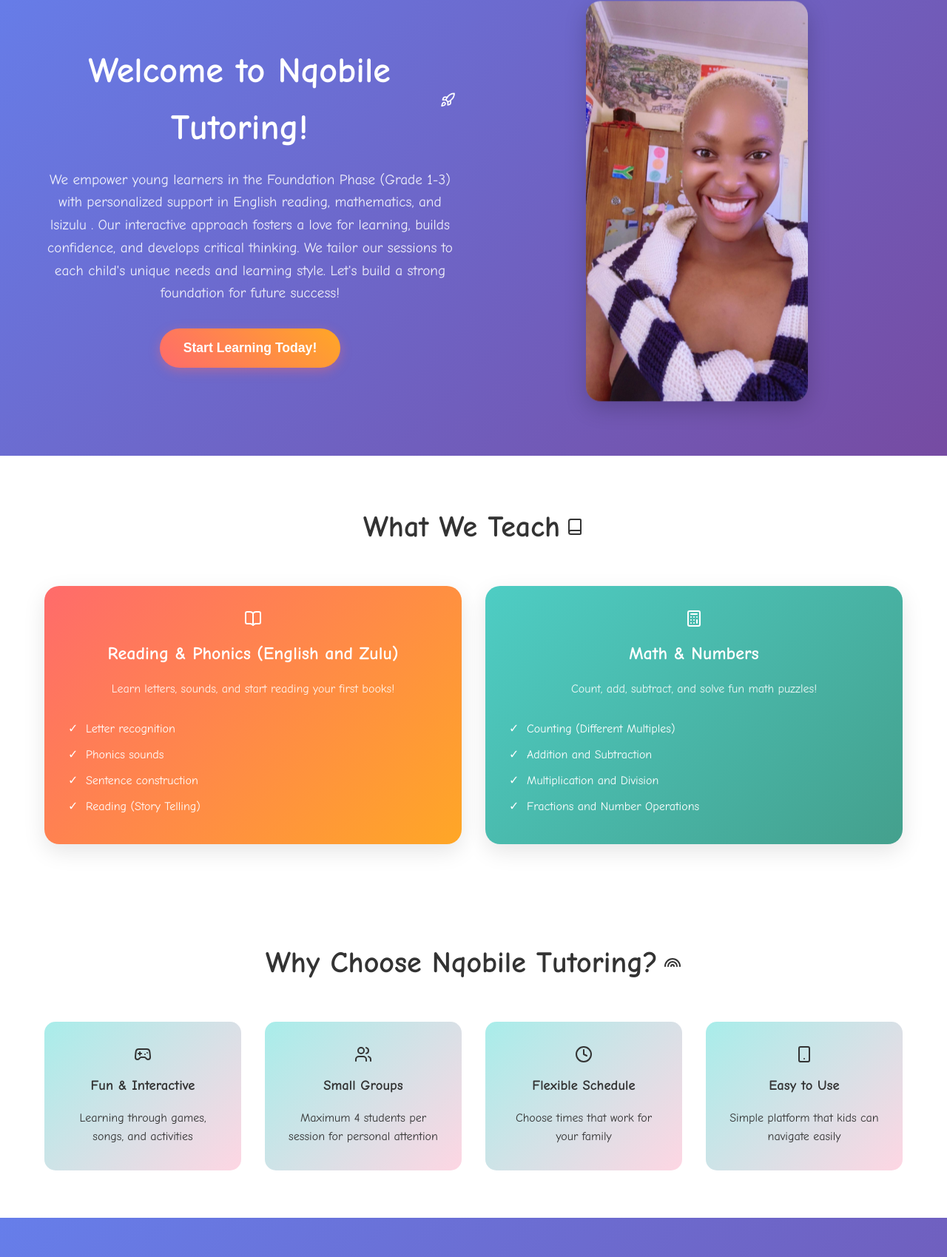
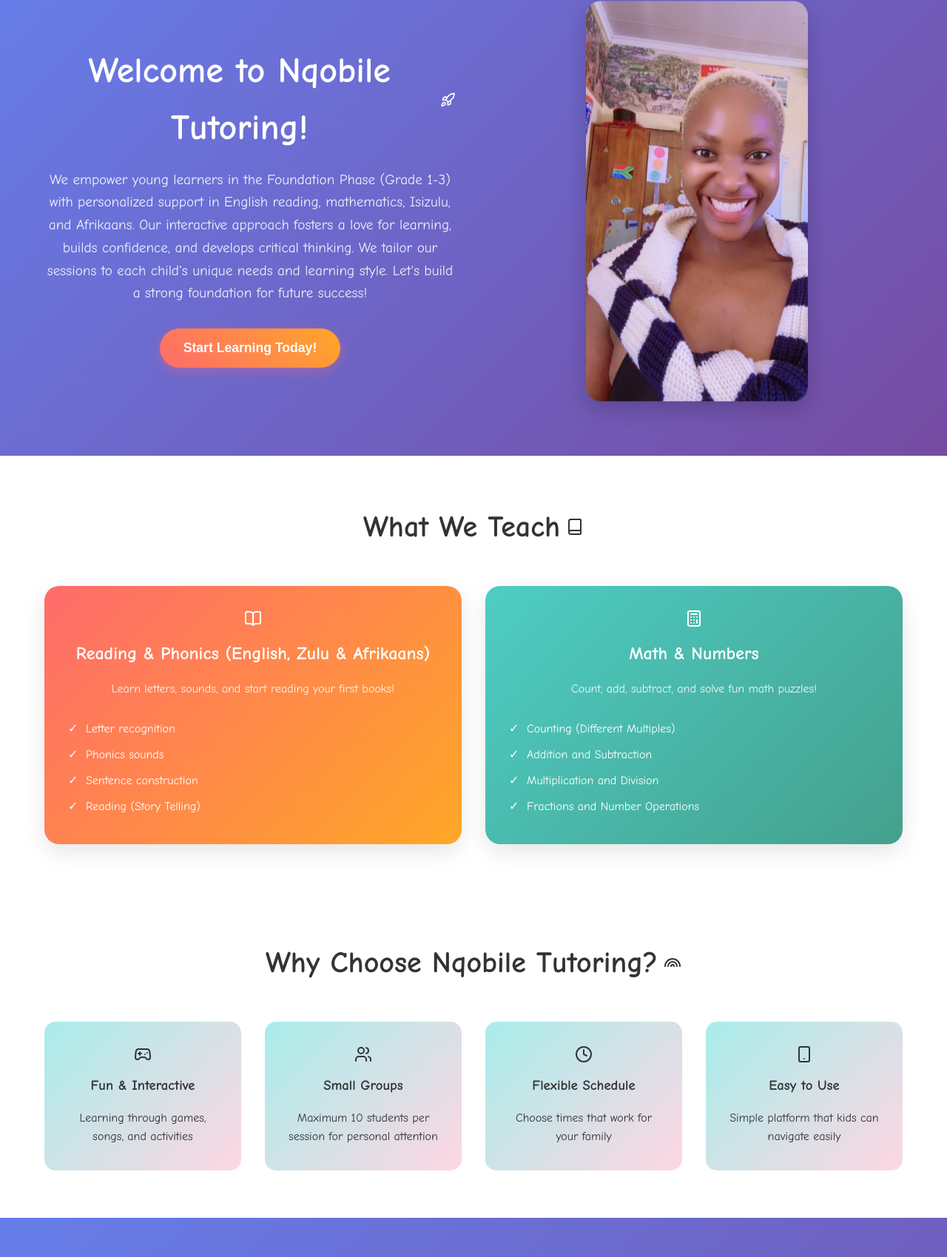
Before and after one commit to Gundo1b/JDNqobileWEBS, a plain HTML site: page index.html in a window 1280 px wide. Shown: the part 161-1860 px from the top of the page at 74% size. Drawn offline with nearby package versions, Linux system fonts and the light colour scheme.

Commit message:
Add Afrikaans language support to Reading & Phonics

```diff
--- a/index.html
+++ b/index.html
@@ -32,7 +32,7 @@
             <div class="hero-content">
                 <h2>Welcome to Nqobile Tutoring! <i data-lucide="rocket"></i></h2>
                 <p>We empower young learners in the Foundation Phase (Grade
-1-3) with personalized support in English reading, mathematics, and lsizulu . Our interactive
+1-3) with personalized support in English reading, mathematics, Isizulu, and Afrikaans. Our interactive
 approach fosters a love for learning, builds confidence, and develops critical thinking. We tailor
 our sessions to each child&#39;s unique needs and learning style. Let&#39;s build a strong foundation for
 future success!</p>
@@ -51,7 +51,7 @@ future success!</p>
             <div class="subjects-grid">
                 <div class="subject-card" data-subject="reading">
                     <div class="subject-icon"><i data-lucide="book-open"></i></div>
-                    <h3>Reading & Phonics (English and Zulu)</h3>
+                    <h3>Reading & Phonics (English, Zulu & Afrikaans)</h3>
                     <p>Learn letters, sounds, and start reading your first books!</p>
                     <ul>
                         <li>Letter recognition</li>
@@ -89,7 +89,7 @@ future success!</p>
                 <div class="feature">
                     <div class="feature-icon"><i data-lucide="users"></i></div>
                     <h3>Small Groups</h3>
-                    <p>Maximum 4 students per session for personal attention</p>
+                    <p>Maximum 10 students per session for personal attention</p>
                 </div>
                 <div class="feature">
                     <div class="feature-icon"><i data-lucide="clock"></i></div>
@@ -193,7 +193,7 @@ future success!</p>
                 </div>
             </div>
             <div class="footer-bottom">
-                <p>&copy; 2024 Nqobile Tutoring Online. All rights reserved.</p>
+                <p>&copy; 2025 Nqobile Tutoring Online. All rights reserved.</p>
             </div>
         </div>
     </footer>
```
